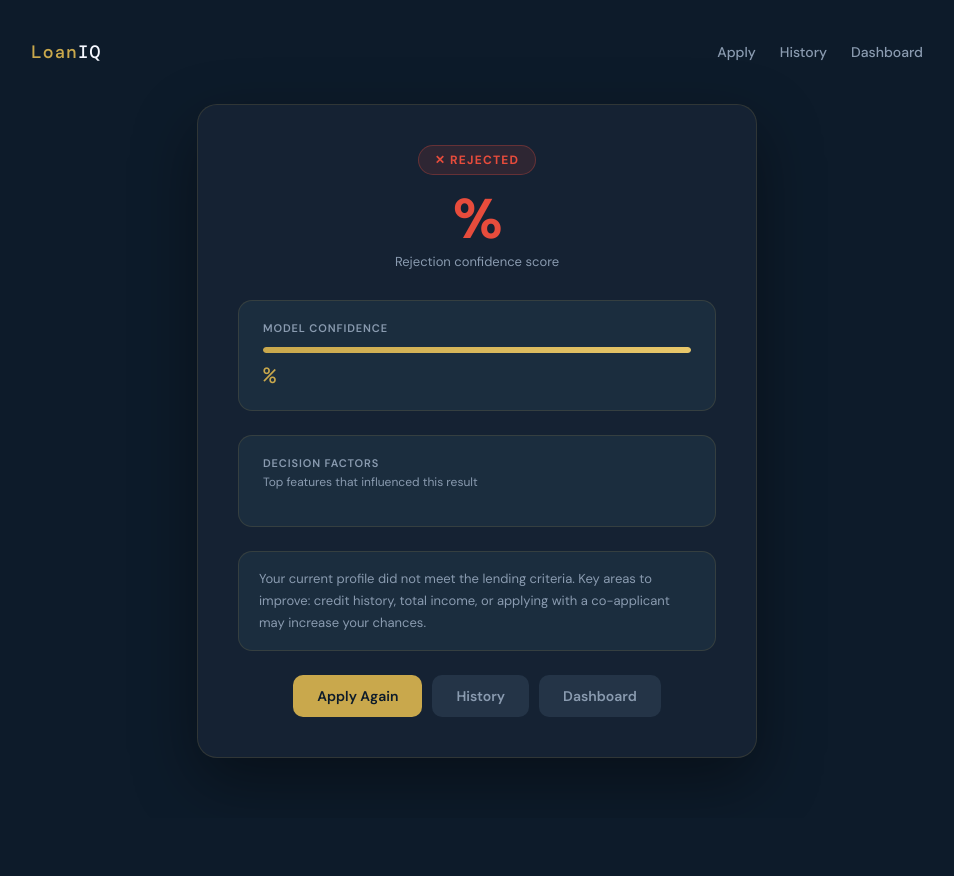
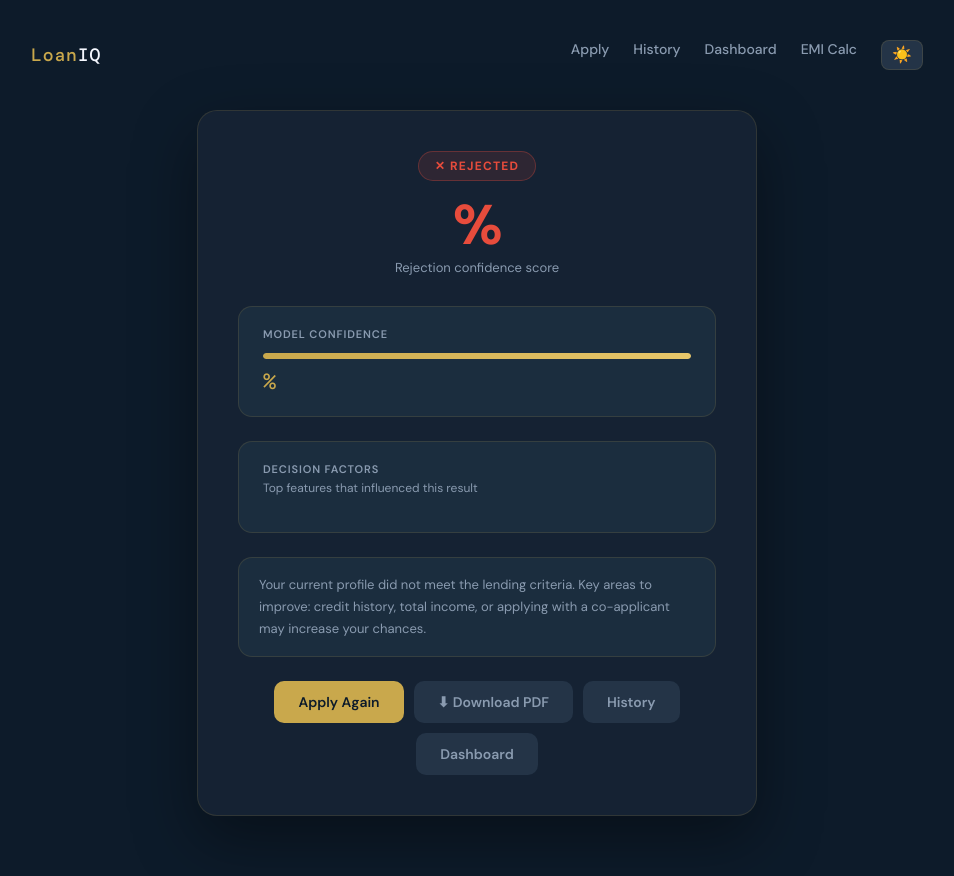
Before and after one commit to hassan-ali786/loan-approval-system, a Flask app: template templates/result.html in a window 1280 px wide. Shown: the whole page, without its empty margins (163-1117 px from the left). Before the commit the page ends 763 px from the top, so only its background shows below. Run offline with Flask 3, Linux system fonts and the light colour scheme; the template is opened without the code that fills it, so the values that code supplies are empty; parts of the project's set-up code (start-up, migrations or seed data) failed here and were passed over.

Commit message:
feat: complete upgrade - dark/light theme, EMI calculator, LightGBM comparison, feature importance chart, PDF report download

```diff
--- a/templates/result.html
+++ b/templates/result.html
@@ -14,8 +14,11 @@
         <a href="/">Apply</a>
         <a href="/history">History</a>
         <a href="/dashboard">Dashboard</a>
+        <a href="/calculator">EMI Calc</a>
+        <button class="theme-btn" id="themeToggle">☀️</button>
     </div>
 </nav>
+
 
 <div class="container">
     <div class="card result-card">
@@ -63,11 +66,13 @@
 
         <div class="result-actions">
             <a href="/" class="btn btn-primary">Apply Again</a>
+            <a href="/download-report" class="btn btn-ghost">⬇ Download PDF</a>
             <a href="/history" class="btn btn-ghost">History</a>
             <a href="/dashboard" class="btn btn-ghost">Dashboard</a>
         </div>
 
     </div>
 </div>
+<script src="/static/js/theme.js"></script>
 </body>
 </html>
```
